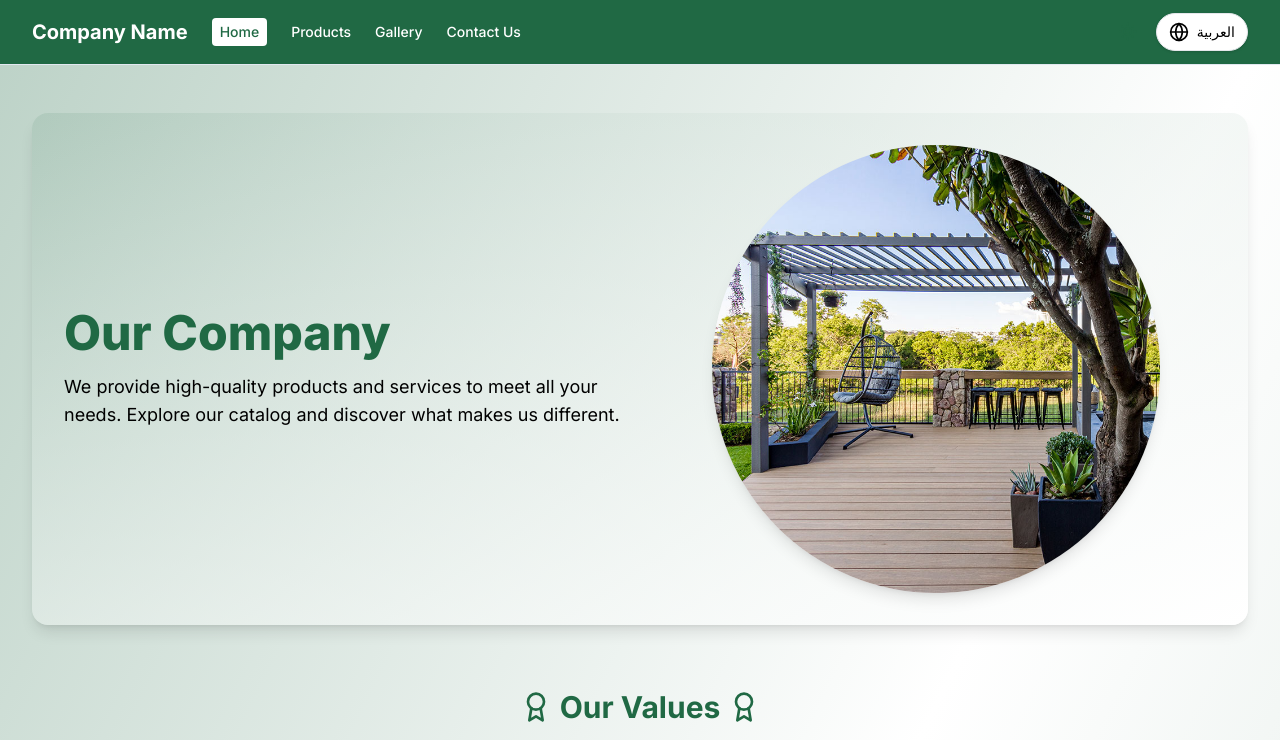
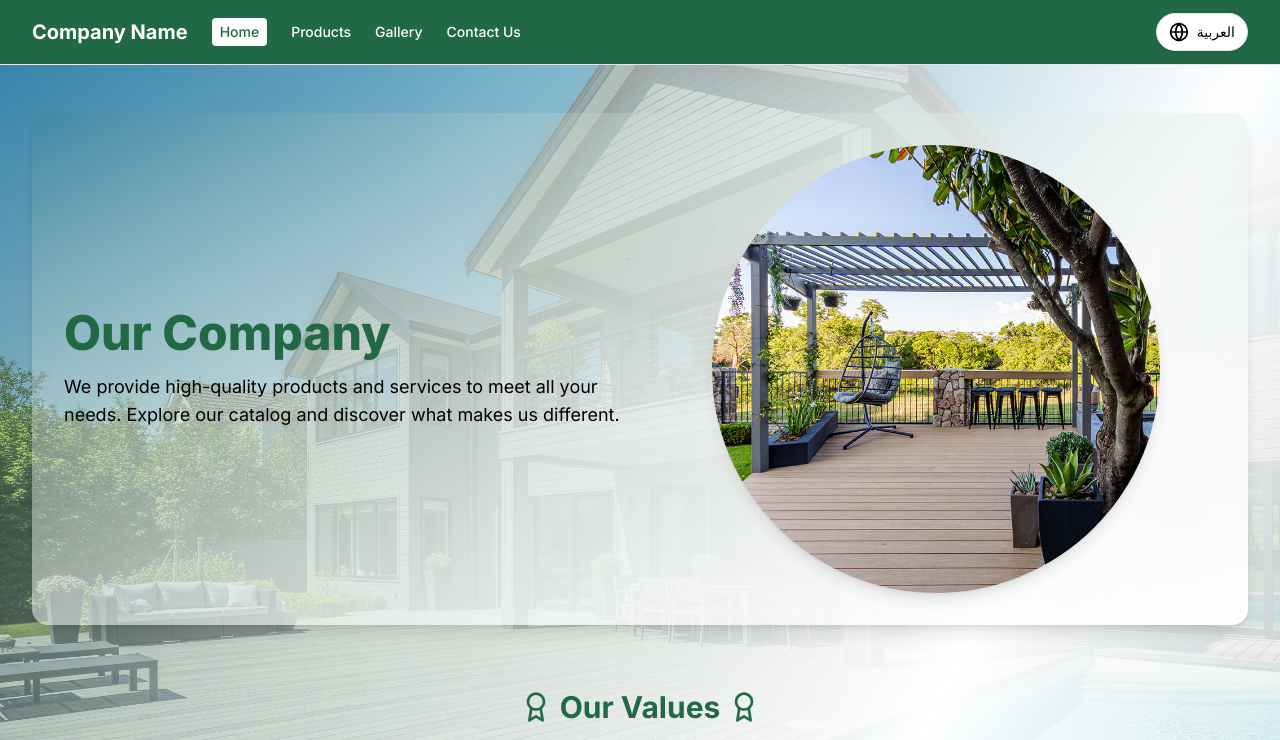
Before and after one commit to nourakkad/123456789, a Next.js app: page / in a window 1280 px wide. Shown: the top 740 px of the page. Built offline with nearby package versions, Linux system fonts and the light colour scheme; no server answers; the database is empty.

Commit message:
Add files via upload

```diff
--- a/app/globals.css
+++ b/app/globals.css
@@ -55,6 +55,11 @@
   }
   body {
     @apply bg-background text-foreground;
+    background-image: radial-gradient(circle at top right, rgba(255, 255, 255, 0.15) 0%, rgba(255, 255, 255, 0) 60%), url('/uploads/background.jpg');
+    background-size: cover;
+    background-position: center;
+    background-repeat: no-repeat;
+    background-attachment: fixed;
   }
 }
 
```
